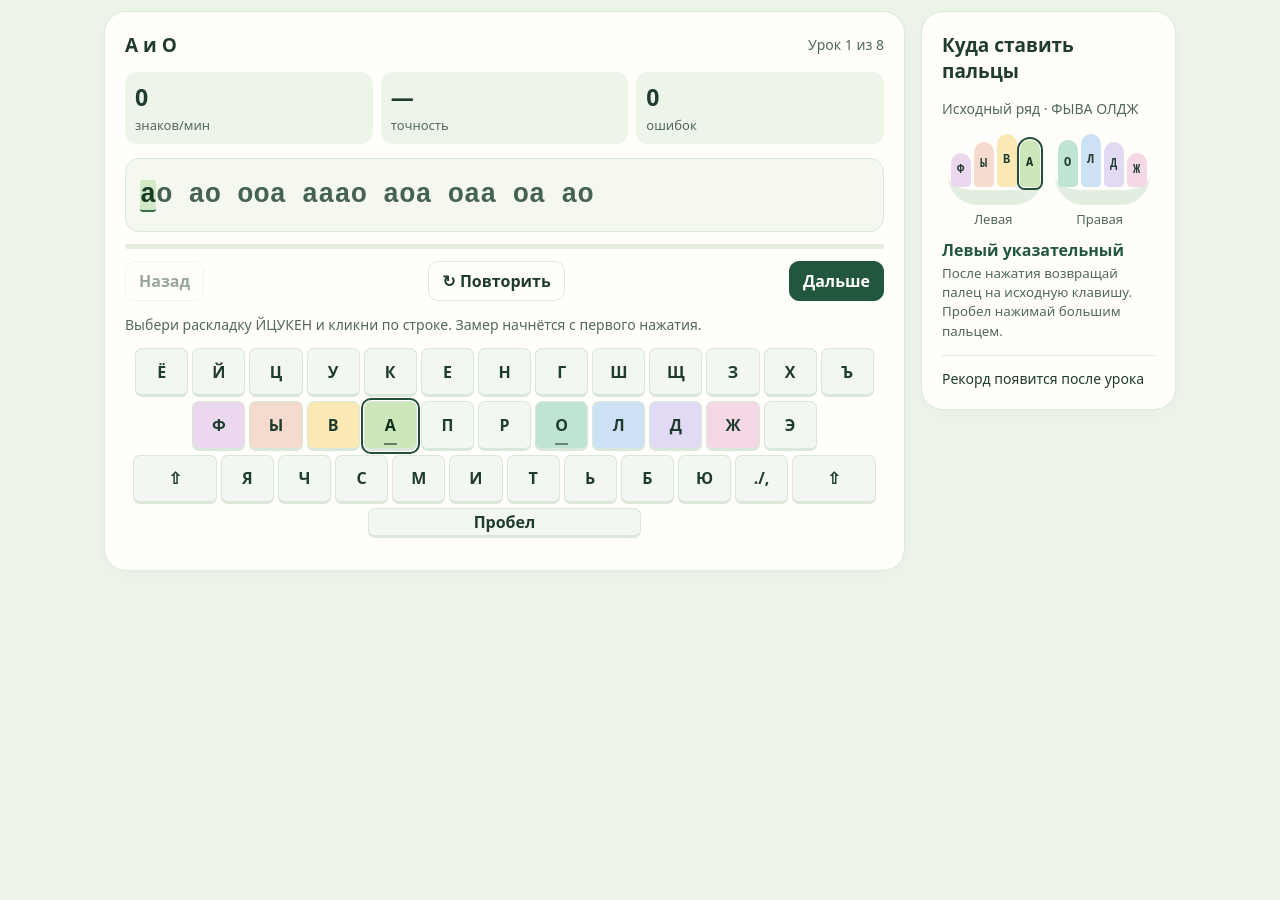
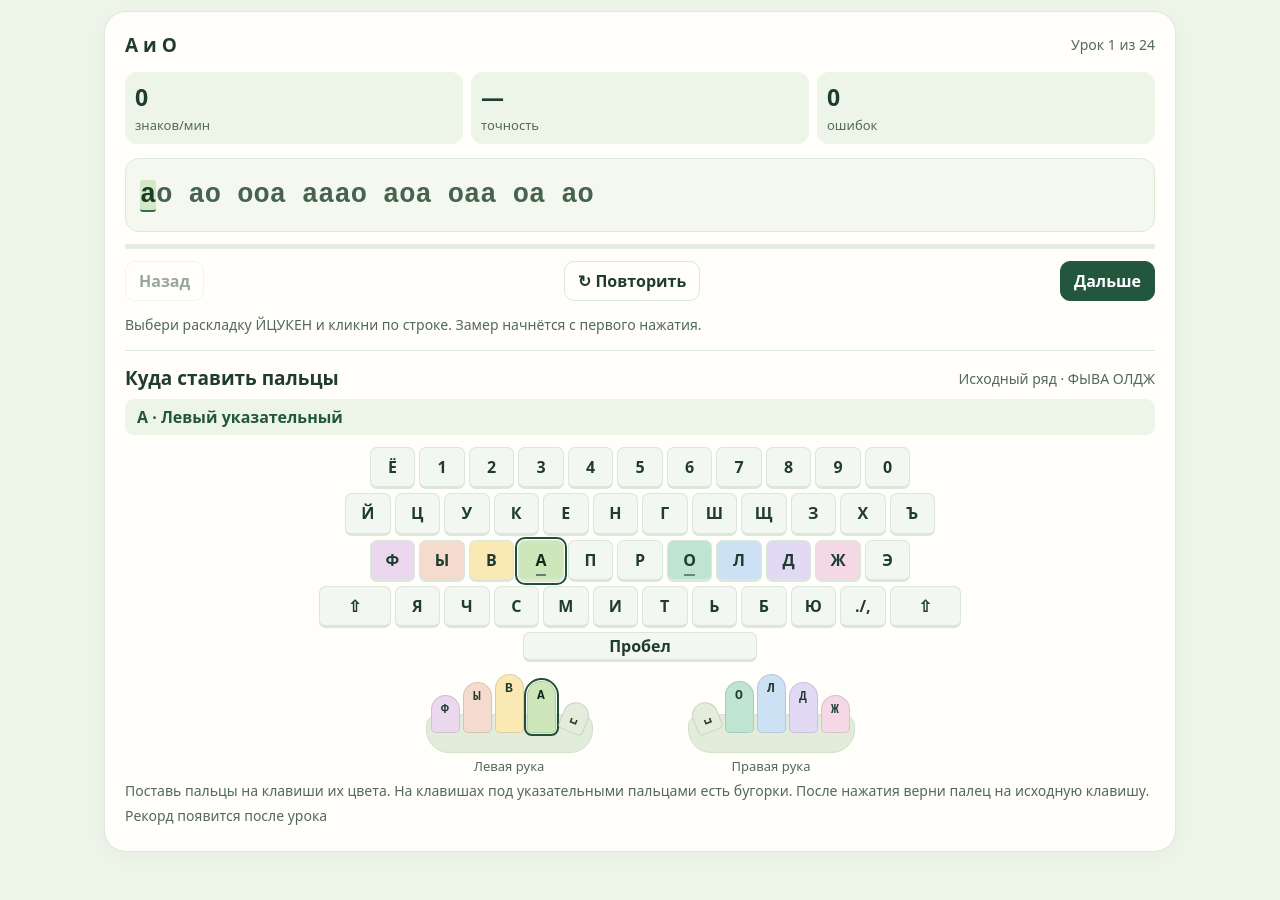
Before and after one commit to misha-spon/clover-typing, a plain HTML site: page index.html in a window 1280 px wide. Shown: the part 301-1201 px from the top of the page. Before the commit the page ends 920 px from the top, so only its background shows below. Drawn offline with Linux system fonts and the light colour scheme.

Commit message:
Practice every letter and show finger placement below the keyboard

```diff
--- a/index.html
+++ b/index.html
@@ -11,8 +11,8 @@ main{max-width:1120px;margin:auto;padding:28px 24px 48px}header,.bar,.section-to
 .hero{position:relative;overflow:hidden;margin:24px 0 18px;padding:26px 30px;background:#dcefd9;border:1px solid #d1e6ce;border-radius:24px}.hero h1{font:700 clamp(35px,6vw,55px)/1.05 Georgia,serif;margin:0 0 8px}.hero p{margin:0;color:var(--muted);max-width:75%;position:relative}.bunny{position:absolute;right:5%;bottom:3px;font-size:clamp(48px,9vw,105px);line-height:1;transform:rotate(9deg)}
 .card{background:var(--paper);border:1px solid var(--line);border-radius:22px;padding:20px;box-shadow:0 5px 18px #24452e08}.layout{display:grid;grid-template-columns:minmax(0,1fr) 255px;gap:16px;margin-top:14px}.side{align-self:start}.side h2,.card h2{font-size:19px;margin:0}.muted{color:var(--muted)}.small{font-size:14px}.stats{display:grid;grid-template-columns:repeat(3,1fr);gap:8px;margin:14px 0}.stat{background:#edf5e9;border-radius:12px;padding:9px 10px}.stat strong{display:block;font-size:23px}.stat span{font-size:13px;color:var(--muted)}
 .practice{position:relative;background:#f4f8ef;border:1px solid #dce9d9;border-radius:14px;padding:14px;cursor:text}.practice:focus-within{border-color:#6b9b71;box-shadow:0 0 0 2px #d5e8d0}.prompt{font:600 clamp(20px,3vw,27px)/1.65 ui-monospace,monospace;white-space:pre-wrap;overflow-wrap:anywhere;color:#45634e}.word{display:inline-block}.done{color:#42784b}.current{background:#d2e8c7;border-bottom:2px solid #34704e;border-radius:3px;color:#183d27}.wrong{background:#ffdcd4;color:#923021}.practice textarea{position:absolute;inset:0;width:100%;height:100%;opacity:0;resize:none;cursor:text}.action{margin-top:12px}.track{height:5px;margin-top:12px;border-radius:10px;background:#e4eddf;overflow:hidden}.track div{height:100%;background:#589161;width:0}.keys{margin:12px 0}.row{display:flex;justify-content:center;gap:4px;margin:4px 0}.key{display:grid;place-items:center;position:relative;width:7%;min-width:0;aspect-ratio:1.08;border:1px solid #dae7d9;border-bottom-width:3px;border-radius:7px;background:#f3f7f1;font-weight:700;font-size:clamp(11px,2vw,16px)}.key.home,.finger{background:var(--finger)}.key.target,.finger.active{outline:2px solid #214f37;outline-offset:1px;background:var(--finger);color:#102e1c}.key.mark::after{content:'';position:absolute;bottom:3px;width:25%;height:2px;background:currentColor;opacity:.55}.key.space{width:36%;aspect-ratio:auto;height:30px}.key.shift{width:11%;aspect-ratio:auto}.hint{justify-content:flex-start;min-height:28px;margin-top:8px}
-.hands{display:flex;gap:12px;justify-content:center;margin:15px 0 5px}.hand{display:flex;align-items:end;gap:3px;border-bottom:15px solid #e4eee0;border-radius:0 0 29px 29px;padding:0 3px 3px}.finger{width:20px;height:var(--height);border-radius:11px 11px 5px 5px;display:grid;place-items:center;font:700 12px ui-monospace,monospace}.hand-labels{display:flex;justify-content:space-around;font-size:13px;color:var(--muted)}.side p{line-height:1.5}.side .hint{font-weight:700;color:var(--dark)}.side small{display:block;color:var(--muted);line-height:1.45}.record{border-top:1px solid var(--line);padding-top:12px;margin-bottom:0}
-@media(max-width:760px){.layout{grid-template-columns:1fr}.side{grid-row:2}.side .hands{justify-content:center}.hand-labels{max-width:225px;margin:auto}main{padding:14px 12px 28px}.hero{padding:20px}.card{padding:13px}}
+.layout{display:block}.typing-guide{margin-top:16px;border-top:1px solid var(--line);padding-top:14px}.typing-guide .section-top{gap:6px}.typing-guide p{margin:6px 0}.keys{max-width:650px;margin:12px auto 0}.hands{display:flex;justify-content:center;gap:clamp(22px,8vw,95px);margin:12px auto 0}.hand-group{text-align:center}.hand{position:relative;display:flex;align-items:end;gap:3px;padding:0 5px 20px;isolation:isolate}.hand::before{content:'';position:absolute;z-index:-1;left:0;right:0;bottom:0;height:37px;border-radius:12px 12px 23px 23px;background:#e1edda;border:1px solid #d1e1ca}.finger{position:relative;width:clamp(18px,5vw,29px);height:var(--height);border-radius:15px 15px 5px 5px;display:grid;place-items:start center;padding-top:6px;border:1px solid #203c3024;font:700 13px ui-monospace,monospace}.finger.thumb{width:clamp(19px,5vw,26px);height:31px;align-self:end;transform:rotate(22deg);margin-left:3px}.hand-group:nth-child(2) .thumb{transform:rotate(-22deg);margin-left:0;margin-right:3px}.hand-label{display:block;font-size:13px;color:var(--muted);margin-top:4px}.typing-guide .hint{font-weight:750;color:var(--dark);background:#edf5e9;padding:7px 12px;border-radius:9px}.record{font-size:14px;color:var(--muted)}
+@media(max-width:760px){main{padding:14px 12px 28px}.hero{padding:20px}.card{padding:13px}.key{border-radius:4px}.row{gap:3px}}
 </style>
 <main>
 <header><div class="brand"><span aria-hidden="true">☘</span>Клевер</div><div class="langs" id="languages" role="group" aria-label="Язык уроков"></div></header>
@@ -26,15 +26,21 @@ main{max-width:1120px;margin:auto;padding:28px 24px 48px}header,.bar,.section-to
 <div class="track" aria-hidden="true"><div id="fill"></div></div>
 <div class="action"><button id="prev">Назад</button><button id="reset">↻ Повторить</button><button id="next" class="primary">Дальше</button></div>
 <p class="small muted" id="status" role="status"></p>
+<section class="typing-guide" aria-labelledby="guide-title">
+<div class="section-top"><h2 id="guide-title">Куда ставить пальцы</h2><span class="small muted" id="rest"></span></div>
+<div class="hint" id="hint"></div>
 <div class="keys" id="keys" aria-hidden="true"></div>
+<div class="hands" id="hands" aria-hidden="true"></div>
+<p class="small muted">Поставь пальцы на клавиши их цвета. На клавишах под указательными пальцами есть бугорки. После нажатия верни палец на исходную клавишу.</p>
+<p class="record" id="record"></p>
 </section>
-<aside class="card side"><h2>Куда ставить пальцы</h2><p class="small muted" id="rest"></p><div class="hands" id="hands" aria-hidden="true"></div><div class="hand-labels"><span>Левая</span><span>Правая</span></div><div class="hint" id="hint"></div><small>После нажатия возвращай палец на исходную клавишу. Пробел нажимай большим пальцем.</small><p class="record small" id="record"></p></aside>
+</section>
 </div>
 </main>
 <script>
 'use strict';
 const courses = {
-  ru: {name:'Русский', layout:'ЙЦУКЕН', top:'йцукенгшщзхъ', home:'фывапролджэ', bottom:'ячсмитьбю.', extra:'ё', lessons:[
+  ru: {name:'Русский', layout:'ЙЦУКЕН', top:'йцукенгшщзхъ', home:'фывапролджэ', bottom:'ячсмитьбю.', groups:['фы','вл','дж','пр','э','йц','ук','ен','гш','щз','хъ','яч','см','ит','ьб','юё'], lessons:[
     ['А и О','ао ао ооа ааао аоа оаа оа ао'],
     ['Добавляем К','акак как ока аок око кака как ока'],
     ['Домашний ряд','фыва олдж ва ол фы дж авы ждо пол ров'],
@@ -44,7 +50,7 @@ const courses = {
     ['Утро в саду','Утром я вышел в сад. Под кустом сидел белый кролик, а на клевере блестела роса.'],
     ['Лесная тропинка','Мы шли по лесной тропе. Ветер шевелил листья, и над травой порхали бабочки.']
   ]},
-  en: {name:'English', layout:'QWERTY', top:'qwertyuiop[]', home:"asdfghjkl;'", bottom:'zxcvbnm,./', lessons:[
+  en: {name:'English', layout:'QWERTY', top:'qwertyuiop[]', home:"asdfghjkl;'", bottom:'zxcvbnm,./', groups:['as','gh','l','qw','er','ty','ui','op','zx','cv','bn','m'], lessons:[
     ['F и J','fj fj jjf fffj fjf jff jf fj'],
     ['Добавляем D и K','fd jk df kj fdk jkd kjf dfj'],
     ['Домашний ряд','asdf jkl; as df jk l; gh fj dk sl'],
@@ -54,7 +60,7 @@ const courses = {
     ['A quiet morning','A little rabbit sat in the garden. The clover was wet, and the sun felt warm.'],
     ['The forest path','We walked along the forest path. A soft breeze moved the leaves, and birds sang above us.']
   ]},
-  de: {name:'Deutsch', layout:'QWERTZ', top:'qwertzuiopü+', home:'asdfghjklöä#', bottom:'yxcvbnm,.-', extra:'ß', lessons:[
+  de: {name:'Deutsch', layout:'QWERTZ', top:'qwertzuiopü+', home:'asdfghjklöä#', bottom:'yxcvbnm,.-', groups:['as','gh','lö','ä','qw','er','tz','ui','op','üß','yx','cv','bn','m'], lessons:[
     ['F и J','fj fj jjf fffj fjf jff jf fj'],
     ['Добавляем D и K','fd jk df kj fdk jkd kjf dfj'],
     ['Домашний ряд','asdf jklö ä as df jk lö gh fj dk'],
@@ -65,9 +71,34 @@ const courses = {
     ['Der Waldweg','Wir gehen durch den Wald. Der Wind bewegt die Blätter, und die Vögel singen.']
   ]}
 };
-const stages = [['Буквы',0],['Слова',4],['Тексты',6]];
+// Keep the two opening drills, then practice each new key alone and with familiar keys.
+for (const course of Object.values(courses)) {
+  const [first, second, homeReview, rowReview, ...reading] = course.lessons;
+  const homeGroups = course.groups.slice(0, course.groups.indexOf(course.top.slice(0,2)));
+  const upperAndLower = course.groups.slice(homeGroups.length);
+  let familiar = [...new Set((first[1] + second[1]).replaceAll(' ',''))];
+  function drill(group) {
+    const fresh = [...group].filter(char=>!familiar.includes(char));
+    const words = [];
+    for (const char of fresh) {
+      const neighbor = familiar.at(-1);
+      words.push(char.repeat(3), char+neighbor+char+neighbor, neighbor+char+char+neighbor);
+      familiar.push(char);
+    }
+    if (fresh.length===2) words.push(fresh.join('').repeat(2),fresh.slice().reverse().join('').repeat(2));
+    const label = fresh.map(char=>char==='ß'?'ß':char.toUpperCase()).join(' и ');
+    return [(fresh.length===1?'Новая буква · ':'Новые буквы · ')+label,words.join(' ')];
+  }
+  const homeDrills = homeGroups.map(drill);
+  const otherDrills = upperAndLower.map(drill);
+  const homeIndex = 2 + homeDrills.length;
+  const rowIndex = homeIndex + 1 + otherDrills.length;
+  course.lessons = [first, second, ...homeDrills, homeReview, ...otherDrills, rowReview, ...reading];
+  course.stages = [['Буквы',0],['Слова',rowIndex+1],['Тексты',rowIndex+3]];
+  course.oldIndexes = [0,1,homeIndex,rowIndex,rowIndex+1,rowIndex+2,rowIndex+3,rowIndex+4];
+}
 const colors = ['#ebd8ef','#f5dbce','#fae9b5','#cde7ba','#bfe4d2','#cde1f4','#e2d9f5','#f4d8e5','#e6ecdc'];
-const heights = [34,45,53,47,47,53,45,34];
+const heights = [38,51,59,52,52,59,51,38];
 const names = ['Левый мизинец','Левый безымянный','Левый средний','Левый указательный','Правый указательный','Правый средний','Правый безымянный','Правый мизинец','Большой палец'];
 const columnFinger = [0,1,2,3,3,4,4,5,6,7,7,7];
 const homeColumns = [0,1,2,3,6,7,8,9];
@@ -76,6 +107,19 @@ const input = byId('typing');
 let saved = {};
 try { saved = JSON.parse(localStorage.getItem('clover-typing-v1')) || {}; } catch {}
 let lang = Object.hasOwn(courses,saved.lang) ? saved.lang : 'ru';
+if (saved.version !== 2) {
+  for (const [language, course] of Object.entries(courses)) {
+    const previous = saved[language];
+    if (!previous) continue;
+    const remap = values=>Object.fromEntries(Object.entries(values).map(([index,value])=>[course.oldIndexes[index],value]));
+    saved[language] = {
+      lesson: previous.lesson<2 ? previous.lesson : 2,
+      completed: remap(previous.completed),
+      best: remap(previous.best)
+    };
+  }
+  saved.version = 2;
+}
 let lesson, course, phrase, pos, attempts, errors, started, finished, missed, keyMap;
 function progress(){
   saved[lang] ??= {lesson:0, completed:{}, best:{}};
@@ -110,9 +154,13 @@ function keyboard(){
   keyMap = new Map();
   const keyboard = byId('keys');
   keyboard.replaceChildren();
+  const numbers = element('div','row','');
+  if(lang==='ru') addKey(numbers,'ё',0);
+  [...'1234567890'].forEach((char,index)=>addKey(numbers,char,columnFinger[index]));
+  if(lang==='de') addKey(numbers,'ß',7,'','ß');
+  keyboard.append(numbers);
   for (const [name, letters] of [['top',course.top],['home',course.home],['bottom',course.bottom]]) {
     const row = element('div','row','');
-    if (name==='top' && lang==='ru') addKey(row,'ё',0);
     if (name==='bottom') addKey(row,'shiftL',0,'shift','⇧');
     [...letters].forEach((char,index)=>{
       const home = name==='home' && homeColumns.includes(index);
@@ -120,7 +168,6 @@ function keyboard(){
       const finger = lang==='ru' && char==='.' ? 7 : columnFinger[index];
       addKey(row,char,finger,(home?'home ':'')+(mark?'mark':''));
     });
-    if (name==='top' && lang==='de') addKey(row,'ß',7);
     if (name==='bottom') addKey(row,'shiftR',7,'shift','⇧');
     keyboard.append(row);
   }
@@ -136,16 +183,18 @@ function keyboard(){
   keyboard.append(row);
   const hands = byId('hands');
   hands.replaceChildren();
-  for(const indexes of [[0,1,2,3],[4,5,6,7]]){
+  for(const [label,indexes] of [['Левая рука',[0,1,2,3,8]],['Правая рука',[8,4,5,6,7]]]){
+    const group = element('div','hand-group','');
     const hand = element('div','hand','');
     for (const index of indexes){
-      const finger = element('span','finger',course.home[homeColumns[index]].toUpperCase());
+      const finger = element('span',index===8?'finger thumb':'finger',index===8?'␣':course.home[homeColumns[index]].toUpperCase());
       finger.dataset.finger = index;
       finger.style.setProperty('--finger',colors[index]);
       finger.style.setProperty('--height',heights[index]+'px');
       hand.append(finger);
     }
-    hands.append(hand);
+    group.append(hand,element('span','hand-label',label));
+    hands.append(group);
   }
 }
 function begin(index,focus=false){
@@ -171,7 +220,7 @@ function begin(index,focus=false){
     lang = value;
     begin(progress().lesson,true);
   });
-  toggleButtons('levels',stages,lesson>=6?6:lesson>=4?4:0,value=>begin(value,true));
+  toggleButtons('levels',course.stages,course.stages.findLast(([,index])=>index<=lesson)[1],value=>begin(value,true));
   keyboard();
   message('Выбери раскладку '+course.layout+' и кликни по строке. Замер начнётся с первого нажатия.');
   render();
@@ -210,17 +259,22 @@ function render(){
   const key = char===undefined?null:keyMap.get(char.toLowerCase());
   if(key){
     key.key.classList.add('target');
-    document.querySelector('.finger[data-finger="'+key.finger+'"]')?.classList.add('active');
+    const highlight = index=>document.querySelectorAll('.finger[data-finger="'+index+'"]').forEach(item=>item.classList.add('active'));
+    highlight(key.finger);
     const shift = char!==char.toLowerCase() || (lang==='ru' && char===',');
-    if(shift) keyMap.get(key.finger<4?'shiftR':'shiftL').key.classList.add('target');
-    byId('hint').textContent = names[key.finger]+(shift?' + Shift другой рукой':'');
+    if(shift) {
+      const shiftKey = keyMap.get(key.finger<4?'shiftR':'shiftL');
+      shiftKey.key.classList.add('target');
+      highlight(shiftKey.finger);
+    }
+    byId('hint').textContent = (char===' '?'Пробел':char==='ß'?'ß':char.toUpperCase())+' · '+names[key.finger]+(shift?' + Shift другой рукой':'');
   } else byId('hint').textContent = '☘ Урок пройден';
   const data = progress();
   byId('progressLabel').textContent = 'Пройдено '+Object.keys(data.completed).length+' / '+course.lessons.length;
   const best = data.best[lesson];
   byId('record').textContent = best?'Рекорд урока: '+best.speed+' зн/мин · '+best.accuracy+'%':'Рекорд появится после урока';
 }
-function type(char, code){
+function type(char){
   if(finished!==null || [...char].length!==1) return;
   started ??= performance.now();
   attempts++;
```
